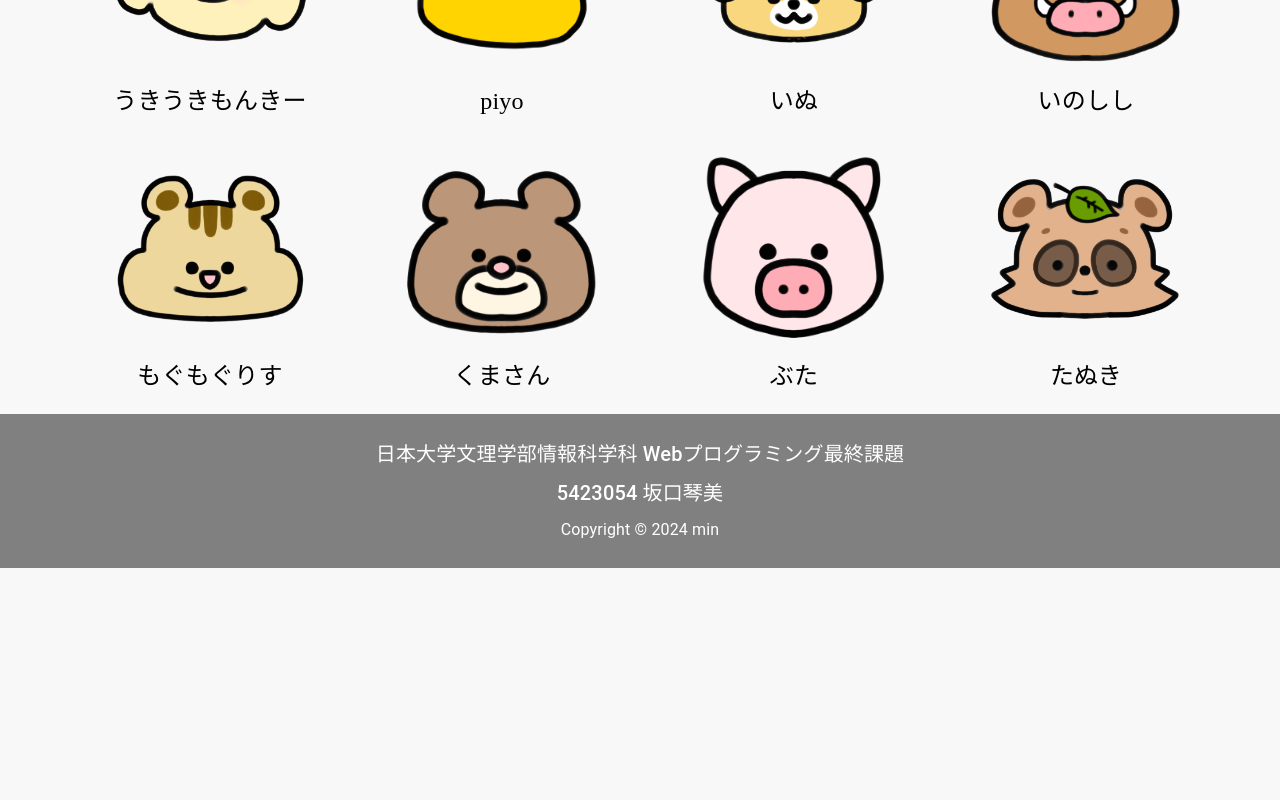
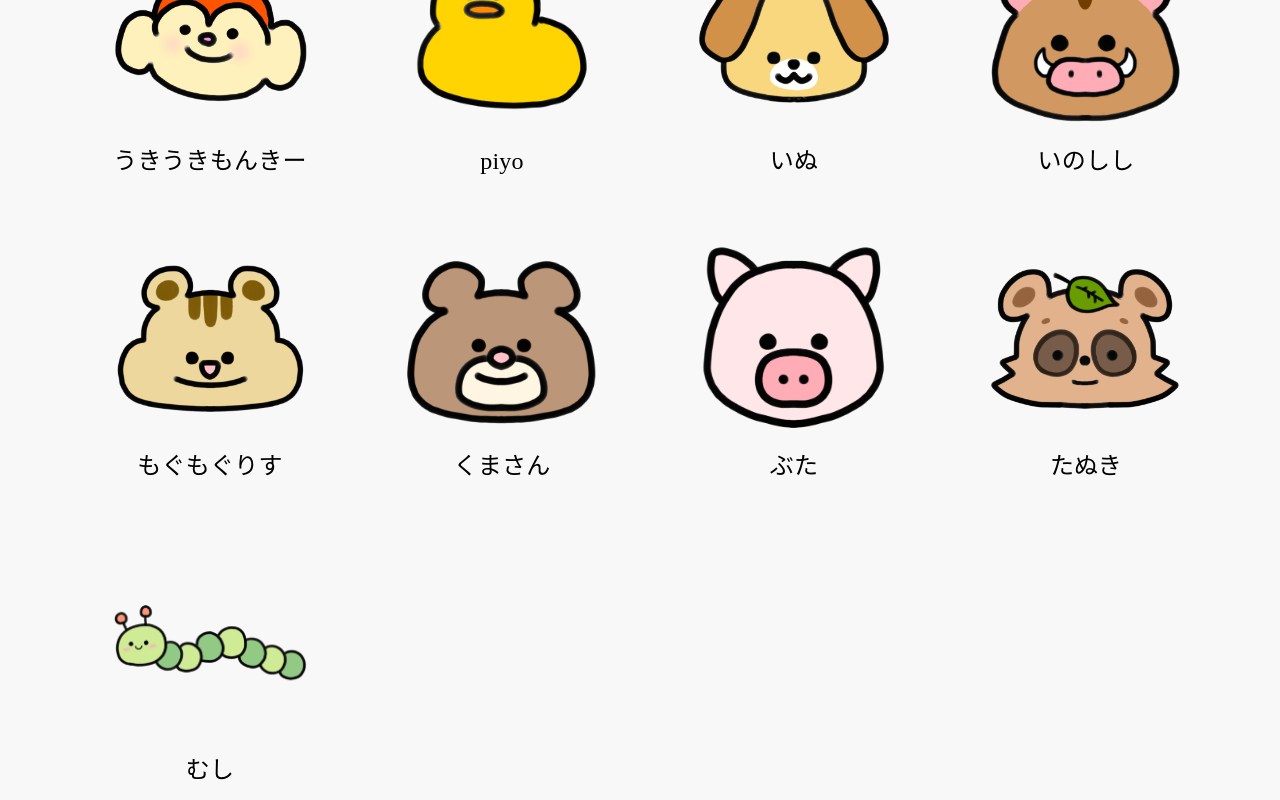
Before and after one commit to minmmmmin/aho, a React (Vite) app: page /animal in a window 1280 px wide. Shown: the part 1180-1980 px from the top of the page. Before the commit the page ends 1748 px from the top, so only its background shows below. Built offline with nearby package versions, Linux system fonts and the light colour scheme; a web font is replaced by a local one.

Commit message:
むしくんのついか

```diff
--- a/src/components/Animal.jsx
+++ b/src/components/Animal.jsx
@@ -19,6 +19,7 @@ export default function Animal() {
     { src: "images/kumasan.png", caption: "くまさん" },
     { src: "images/pig.png", caption: "ぶた" },
     { src: "images/tanuki.png", caption: "たぬき" },
+    { src: "images/mushi.png", caption: "むし" },
   ];
 
   return (
@@ -40,7 +41,7 @@ export default function Animal() {
           key={index}
           style={{
             textAlign: "center",
-            marginBottom: "20px", // 下部の余白を追加
+            marginBottom: "50px", // 下部の余白を追加
           }}
         >
           <img
--- a/src/components/Joke.jsx
+++ b/src/components/Joke.jsx
@@ -26,6 +26,7 @@ export default function Joke() {
     "images/uma.PNG",
     "images/usagi.PNG",
     "images/usi.PNG",
+    "images/musi.png",
   ];
 
   const [image, setImage] = useState(
--- a/style.css
+++ b/style.css
@@ -90,7 +90,7 @@ footer {
   justify-content: center;
   align-items: baseline;/* これにするをボタンの上下配置がよくなったよ！！やったね！！ */
   gap: 20px;
-  margin: 20px 0;
+  margin: 20px 100px;
 }
 
 .news {
```
Also changed, not shown: public/images/mushi.png (added).
